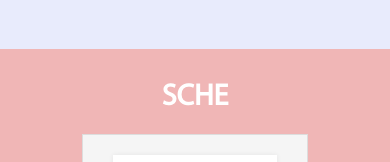
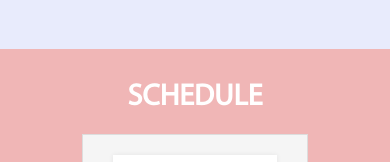
Before and after one commit to CNHCircleK/CrazyKomp-2020, a plain HTML site: page index.html in a window 390 px wide. Shown: the part 5141-5303 px from the top of the page. Drawn offline with nearby package versions, Linux system fonts and the light colour scheme; a script that the page names is missing.

```diff
--- a/index.html
+++ b/index.html
@@ -469,7 +469,7 @@
 
   <div class="container-fluid" id="schedule">
     <div class="container-fluid margins">
-      <h1 class="text-center">SCHE</h1>
+      <h1 class="text-center">SCHEDULE</h1>
       <div class="container">
         <div class="row">
 <div class="col-lg-12">
```
